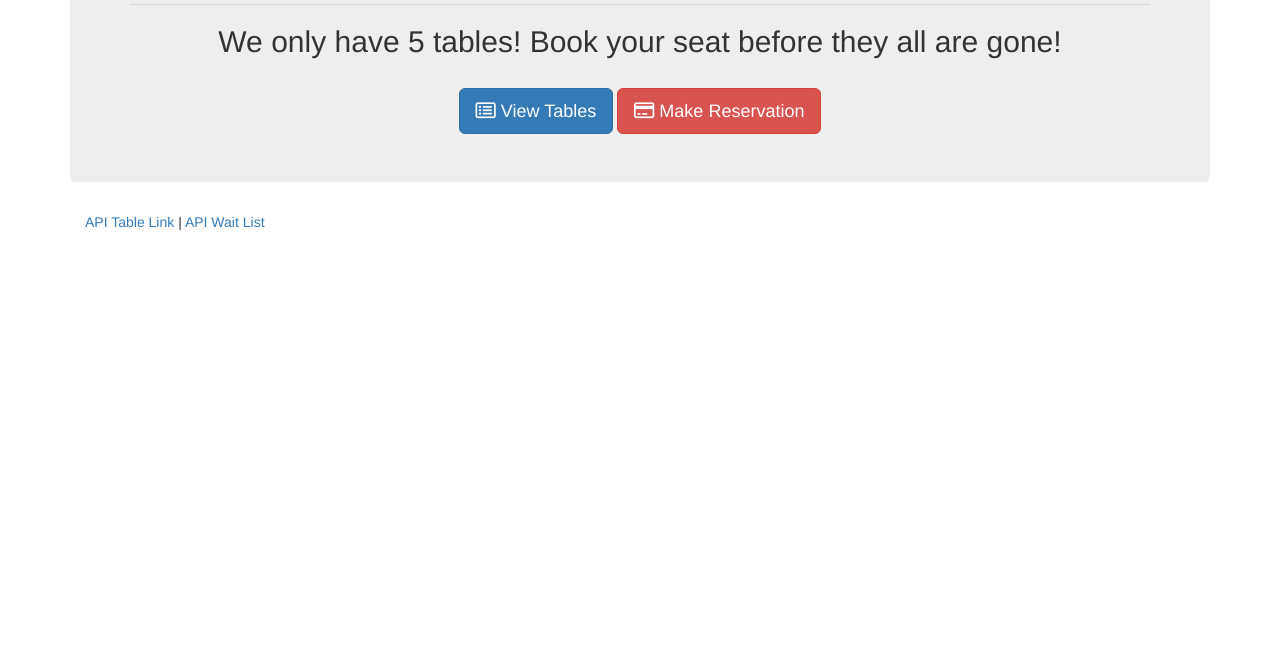
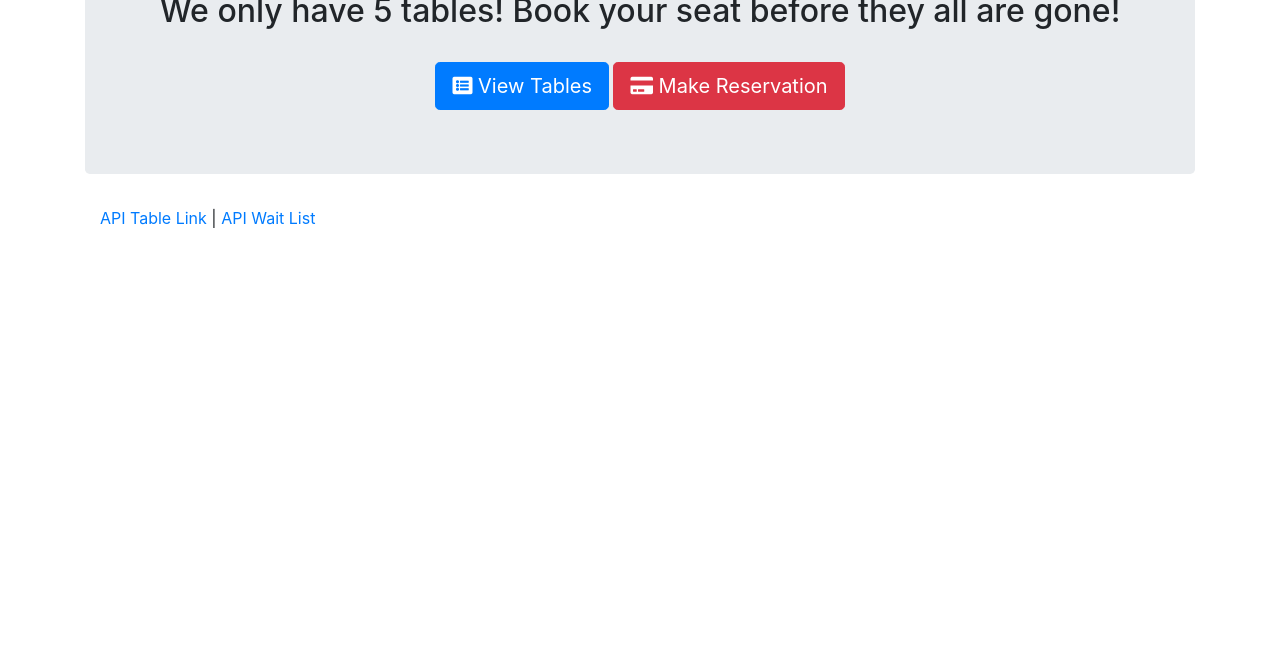
Before and after one commit to brandonjturner/hot-restaurant, a plain HTML site: page index.html in a window 1280 px wide. Shown: the part 153-800 px from the top of the page. Drawn offline with nearby package versions, Linux system fonts and the light colour scheme.

Commit message:
fixed css/fa

```diff
--- a/index.html
+++ b/index.html
@@ -4,8 +4,8 @@
 <head>
   <meta charset="UTF-8">
   <title>Tables Page</title>
-  <link rel="stylesheet" href="../maxcdn.bootstrapcdn.com/bootstrap/4.0.0/css/bootstrap.min.css">
-  <link rel="stylesheet" href="../stackpath.bootstrapcdn.com/font-awesome/4.7.0/css/font-awesome.min.css">
+  <link rel="stylesheet" href="https://maxcdn.bootstrapcdn.com/bootstrap/4.0.0/css/bootstrap.min.css">
+  <link rel="stylesheet" href="https://use.fontawesome.com/releases/v5.2.0/css/all.css" integrity="sha384-hWVjflwFxL6sNzntih27bfxkr27PmbbK/iSvJ+a4+0owXq79v+lsFkW54bOGbiDQ" crossorigin="anonymous">
 </head>
 <body>
   <div class="container">
```
Also changed, not shown: reserve.html (+2 -2 lines), tables.html (+2 -2 lines).
